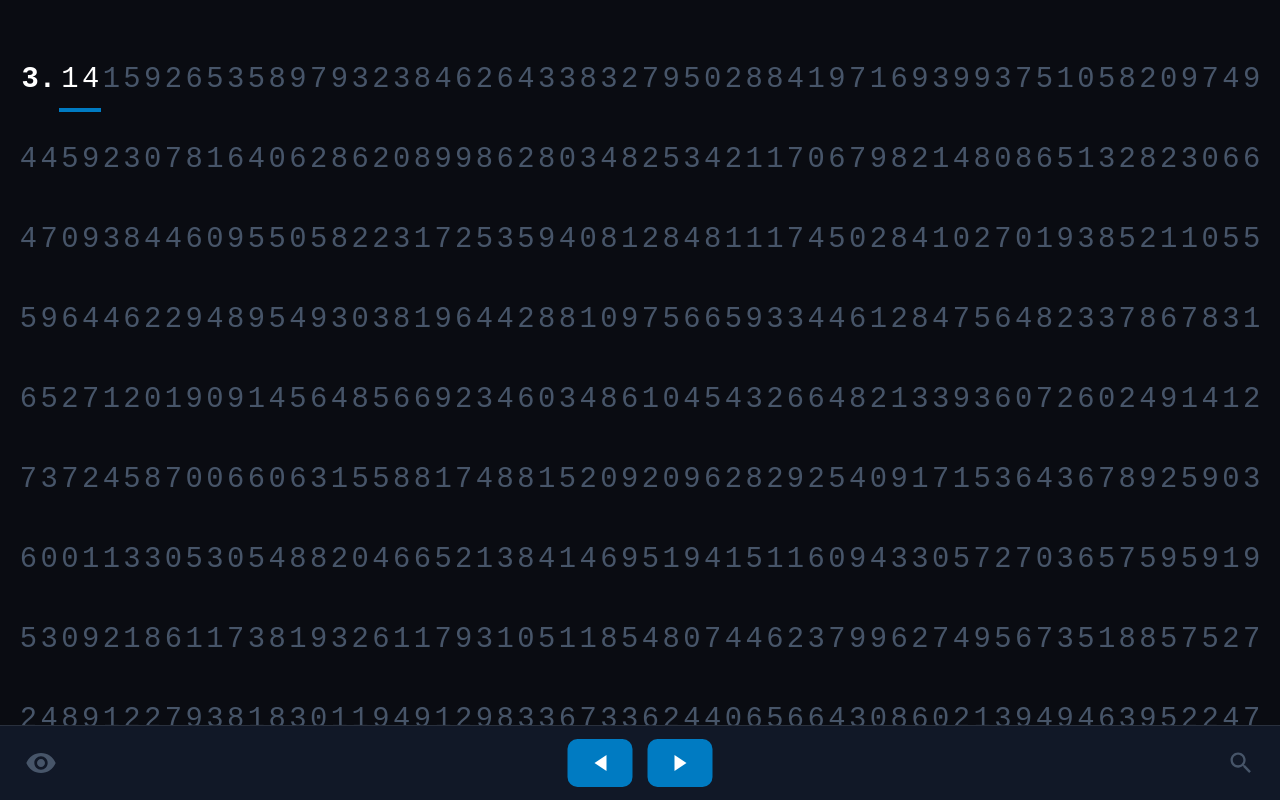
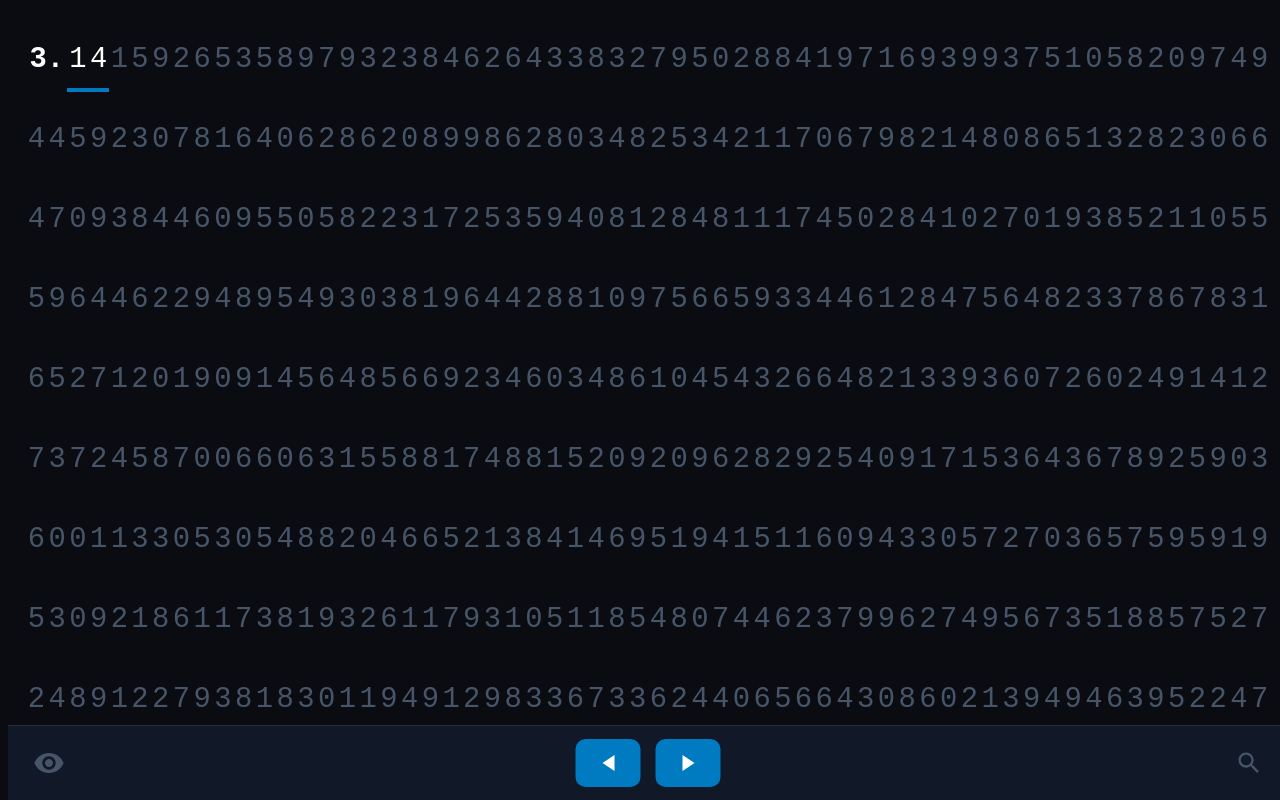
Before and after one commit to rocketbearx/pi, a plain HTML site: page index.html in a window 1280 px wide. Drawn offline with Linux system fonts and the light colour scheme.

Commit message:
Add files via upload

```diff
--- a/index.html
+++ b/index.html
@@ -29,12 +29,9 @@
         }
 
         html {
-            background-color: var(--bg-dark); /* Evita destellos blancos al redimensionar */
+            background-color: var(--bg-dark) !important; /* Evita destellos blancos al redimensionar */
             height: 100%;
             overflow: hidden;
-            /* PRUEBA: Forzar el renderizado detrás de las barras del sistema */
-            padding-top: env(safe-area-inset-top);
-            padding-bottom: env(safe-area-inset-bottom);
         }
 
         * {
@@ -42,18 +39,28 @@
         }
 
         body {
-            margin: 0;
+            /* Mantenemos tu lógica de v3.0 pero la desplazamos hacia arriba */
+            margin-top: -20px;
+            padding-top: 20px; /* Recuperamos el espacio para que el contenido no se corte */
+
+            height: calc(var(--vh) + 20px); /* La hacemos más larga para que no falte abajo */
+
+            background: var(--bg-dark);
+            position: relative;
+
+            /* El Sello de Seguridad */
+            box-shadow: 0 -15px 0 0 var(--bg-dark); /* Una sombra sólida que sube 15px */
+
             padding: 0;
             width: 100%;
-            height: var(--vh);
+
             overflow: hidden;
-            background: var(--bg-dark);
+
             font-family: 'Courier New', Courier, monospace;
             display: flex;
             flex-direction: column;
             /* Evita el rebote elástico que causa la línea blanca en Chrome Mobile */
             overscroll-behavior: none;
-            box-shadow: 0 0 0 2px var(--bg-dark);
             user-select: none;
             -webkit-user-select: none;
         }
```
